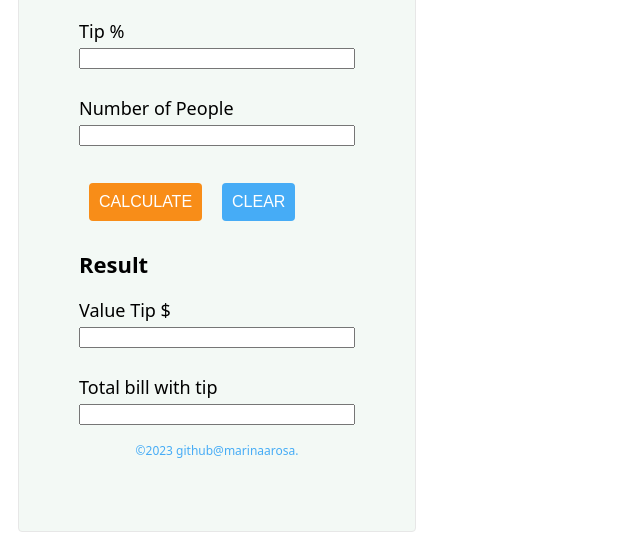
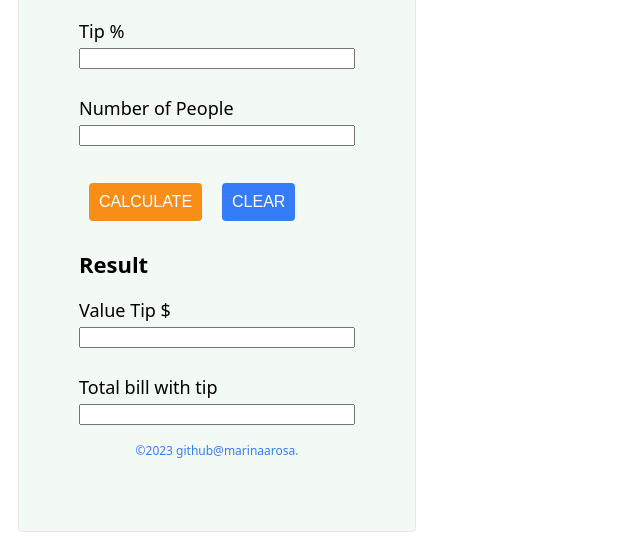
Before and after one commit to marianaarosa/tips, a plain HTML site: page index.html in a window 1280 px wide. Shown: the part 270-820 px from the top of the page, without its empty margins (0-640 px from the left). Drawn offline with Linux system fonts and the light colour scheme.

Commit message:
pequenos ajustes

```diff
--- a/style.css
+++ b/style.css
@@ -22,7 +22,7 @@ h2 {
 p {
   text-align: center;
   font-size: 12px;
-  color: rgb(70, 172, 246);
+  color: rgb(53, 124, 248);
   font-weight: 500;
 }
 
@@ -54,7 +54,7 @@ img {
 .clear {
   display: inline-block;
   padding: 10px 10px;
-  background: rgb(70, 172, 246);
+  background: rgb(53, 124, 248);
   color: rgb(255, 255, 255);
   text-decoration: none;
   border-radius: 4px;
```
Also changed, not shown: pay.png.
